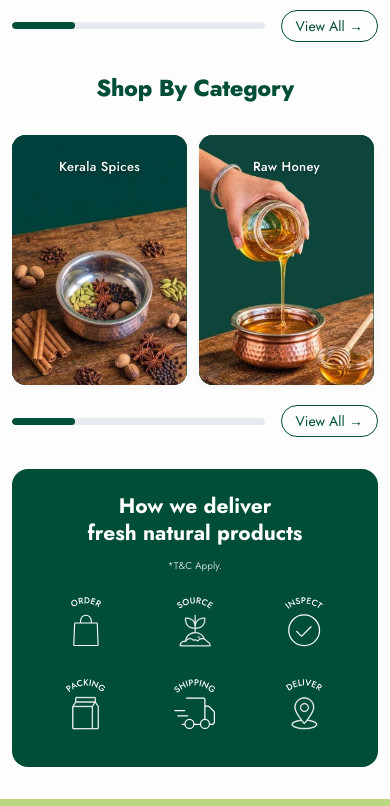
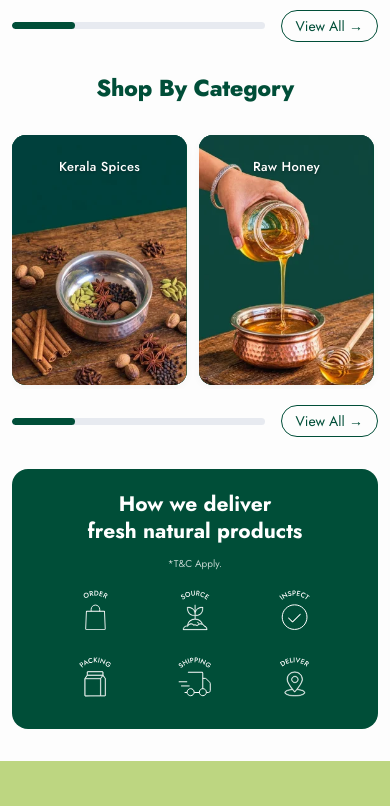
Before and after one commit to prakrithi2026/prakrithi, a React (Vite) app in the folder frondend/: page / in a window 390 px wide. Shown: the part 1156-1962 px from the top of the page. Built offline with nearby package versions, Linux system fonts and the light colour scheme; no server answers; a web font is replaced by a local one.

Commit message:
style(storefront): reduce delivery section icon size on mobile

```diff
--- a/frondend/src/components/storefront/DeliverySection.css
+++ b/frondend/src/components/storefront/DeliverySection.css
@@ -195,8 +195,8 @@
     flex-direction: column;
     min-height: auto;
     height: auto;
-    padding: 24px 16px;
-    gap: 20px;
+    padding: 22px 16px;
+    gap: 16px;
     text-align: center;
     background: #004E38;
   }
@@ -217,25 +217,25 @@
   .delivery-steps {
     display: grid;
     grid-template-columns: repeat(3, 1fr);
-    gap: 18px 12px;
+    gap: 16px 10px;
     justify-items: center;
     align-items: center;
     justify-content: center;
     width: 100%;
-    max-width: 360px;
+    max-width: 320px;
     margin: 0 auto;
   }
 
   .step-icon {
-    width: clamp(60px, 18vw, 76px);
-    height: clamp(60px, 18vw, 76px);
+    width: clamp(52px, 14vw, 62px);
+    height: clamp(52px, 14vw, 62px);
   }
 
   .step-icon-img {
     width: 100%;
     height: 100%;
-    max-width: 76px;
-    max-height: 76px;
+    max-width: 62px;
+    max-height: 62px;
     object-fit: contain;
   }
 
@@ -254,12 +254,17 @@
 
 @media (max-width: 480px) {
   .delivery-steps {
-    gap: 16px 8px;
-    max-width: 320px;
+    gap: 14px 8px;
+    max-width: 290px;
   }
 
   .step-icon {
-    width: clamp(56px, 17vw, 68px);
-    height: clamp(56px, 17vw, 68px);
+    width: clamp(48px, 13.5vw, 56px);
+    height: clamp(48px, 13.5vw, 56px);
+  }
+
+  .step-icon-img {
+    max-width: 56px;
+    max-height: 56px;
   }
 }
```
